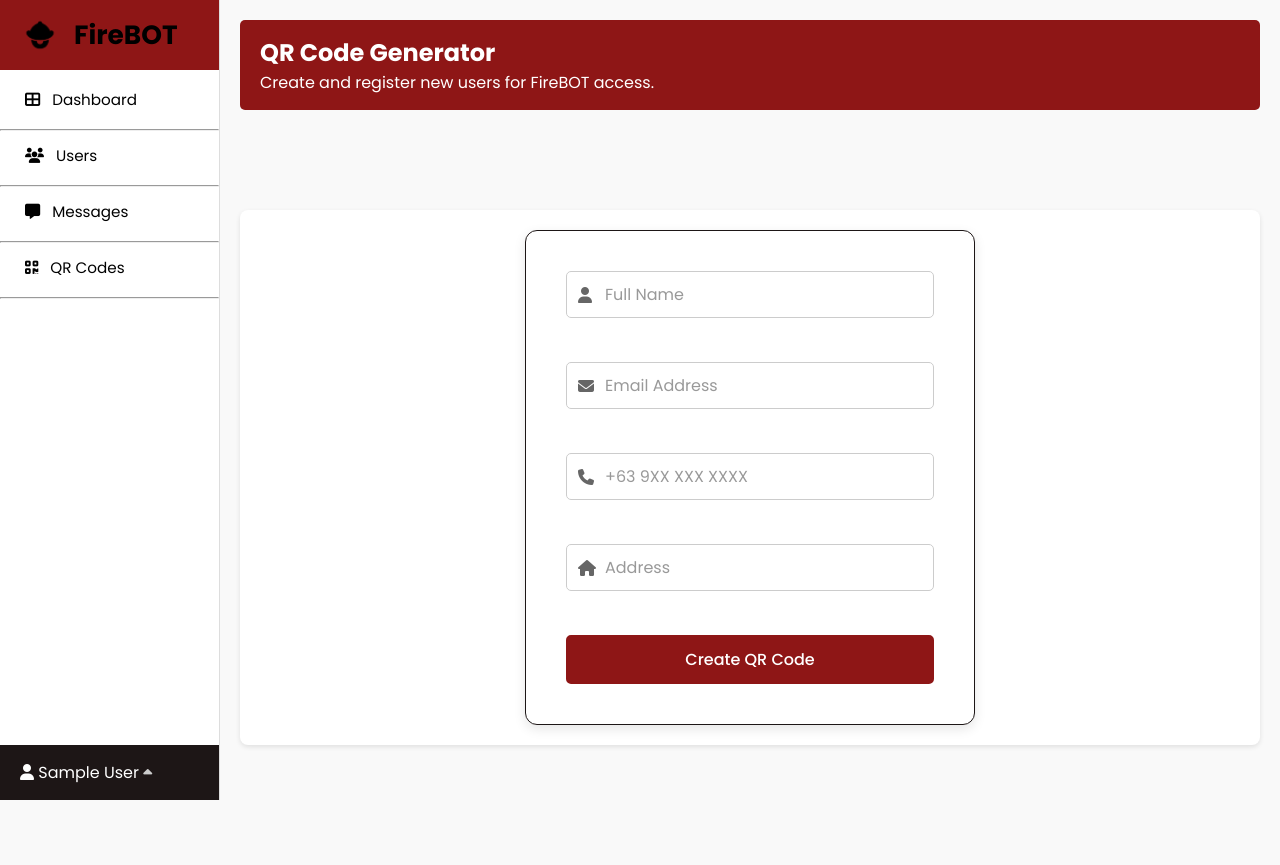
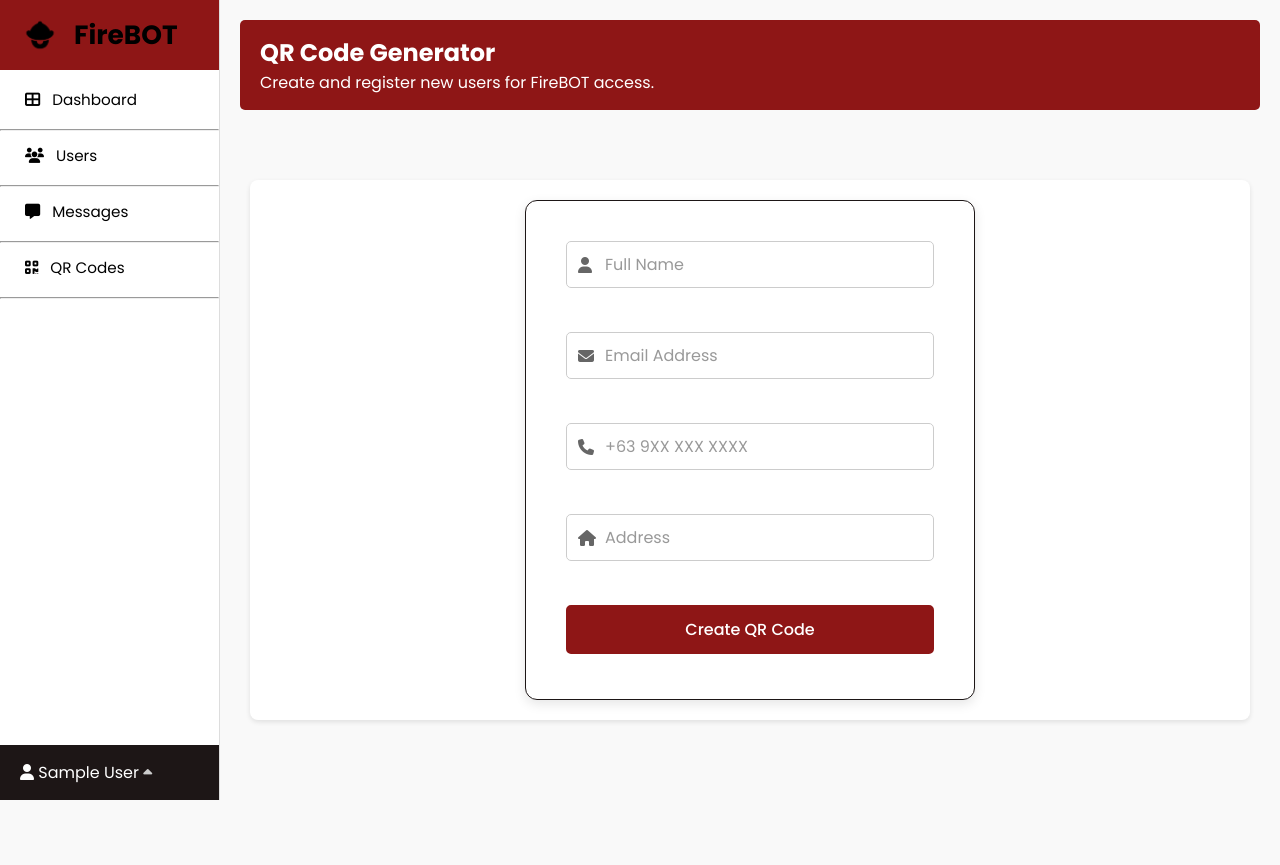
Before and after one commit to jeymz-php/firebot, a PHP site: page /admin/code.php in a window 1280 px wide. After the commit the page ends 800 px from the top, so only its background shows below. Run offline with PHP 8.4, Linux system fonts and the light colour scheme; the visitor is signed in with stand-in values (Sample User, id 1).

Commit message:
eto na talaga legit na

```diff
--- a/styles/code.css
+++ b/styles/code.css
@@ -1,40 +1,57 @@
 @import url('https://fonts.googleapis.com/css2?family=Poppins:wght@400;500;600&display=swap');
 
-/* Main Card Container */
+/* Remove body scroll ONLY */
+body {
+  overflow: hidden;
+  height: 100vh;
+  margin: 0;
+  padding: 0;
+}
+
+/* Main Card Container - LOWERED POSITION */
 .card {
   display: flex;
   flex-wrap: wrap;
   gap: 40px;
-  max-width: 1200px;
-  margin: 100px auto;
+  max-width: 1000px;
+  margin: 30px auto; /* LOWERED POSITION */
   justify-content: center;
+  align-items: stretch;
+  margin-top: 70px;
 }
 
-/* Form Container */
-.form-container {
-  background: #ffffff;
-  padding: 40px;
-  border-radius: 12px;
-  width: 450px;
-  border: 1px solid #1D1616;
-  display: flex;
-  flex-direction: column;
-  justify-content: flex-start;
-  box-shadow: 0 4px 12px rgba(0, 0, 0, 0.1);
-}
-
-/* QR Result Container */
+/* BOTH CONTAINERS - EXACTLY SAME */
+.form-container,
 .qr-result {
   background: #ffffff;
   padding: 40px;
   border-radius: 12px;
   width: 450px;
+  min-height: 500px;
   border: 1px solid #1D1616;
   display: flex;
   flex-direction: column;
+  box-shadow: 0 4px 12px rgba(0, 0, 0, 0.1);
+  transition: all 0.3s ease; /* Added for smooth hover effect */
+}
+
+/* HOVER EFFECT FOR BOTH CARDS - SIMPLE AND CLEAN */
+.form-container:hover,
+.qr-result:hover {
+  transform: translateY(-5px);
+  box-shadow: 0 8px 20px rgba(0, 0, 0, 0.15);
+  border-color: #8E1616;
+}
+
+/* Form specific */
+.form-container {
+  justify-content: flex-start;
+}
+
+/* QR Result specific */
+.qr-result {
   align-items: center;
   justify-content: center;
-  box-shadow: 0 4px 12px rgba(0, 0, 0, 0.1);
 }
 
 .qr-result h3 {
@@ -90,8 +107,9 @@
   transform: translateX(5px);
 }
 
-/* Buttons */
-.btn-generate {
+/* Buttons - ALL SAME */
+.btn-generate,
+.btn-download {
   display: block;
   width: 100%;
   padding: 10px;
```
Also changed, not shown: other parts of styles/code.css (+12 -43 lines).
